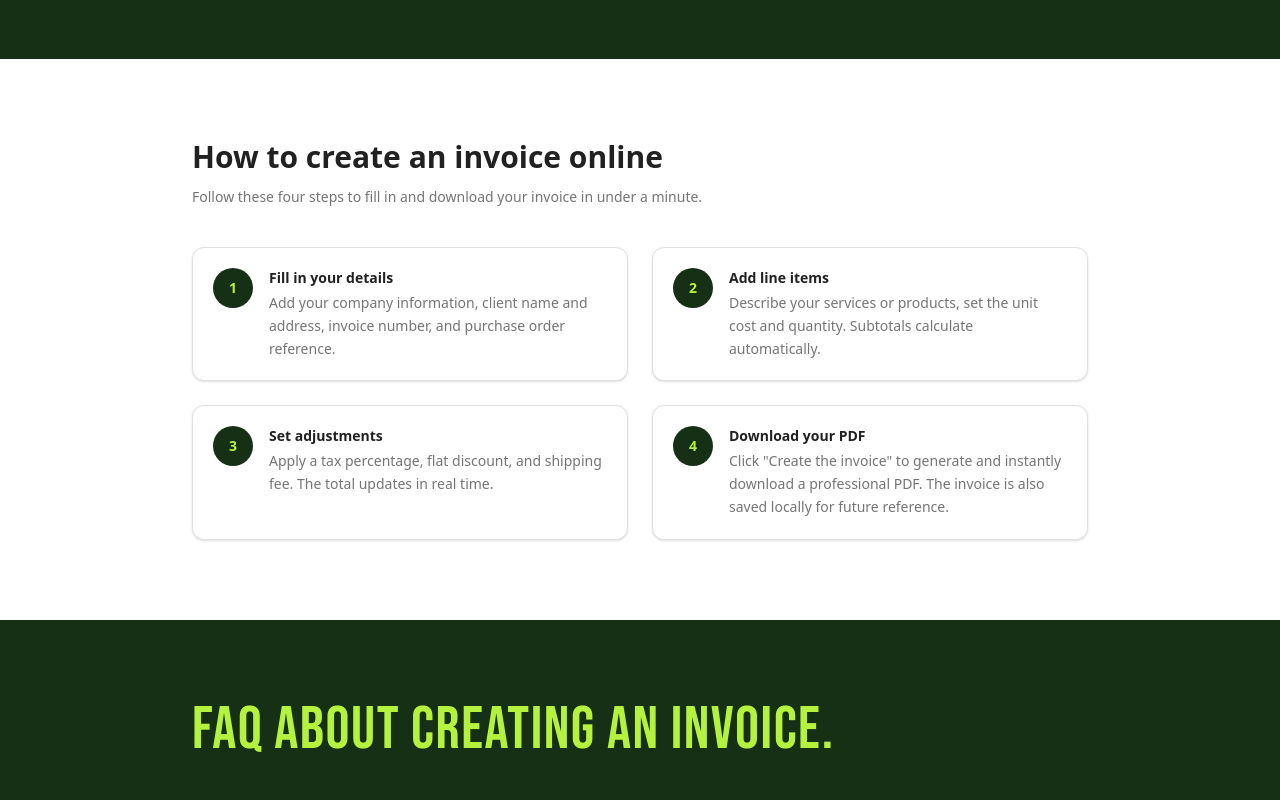
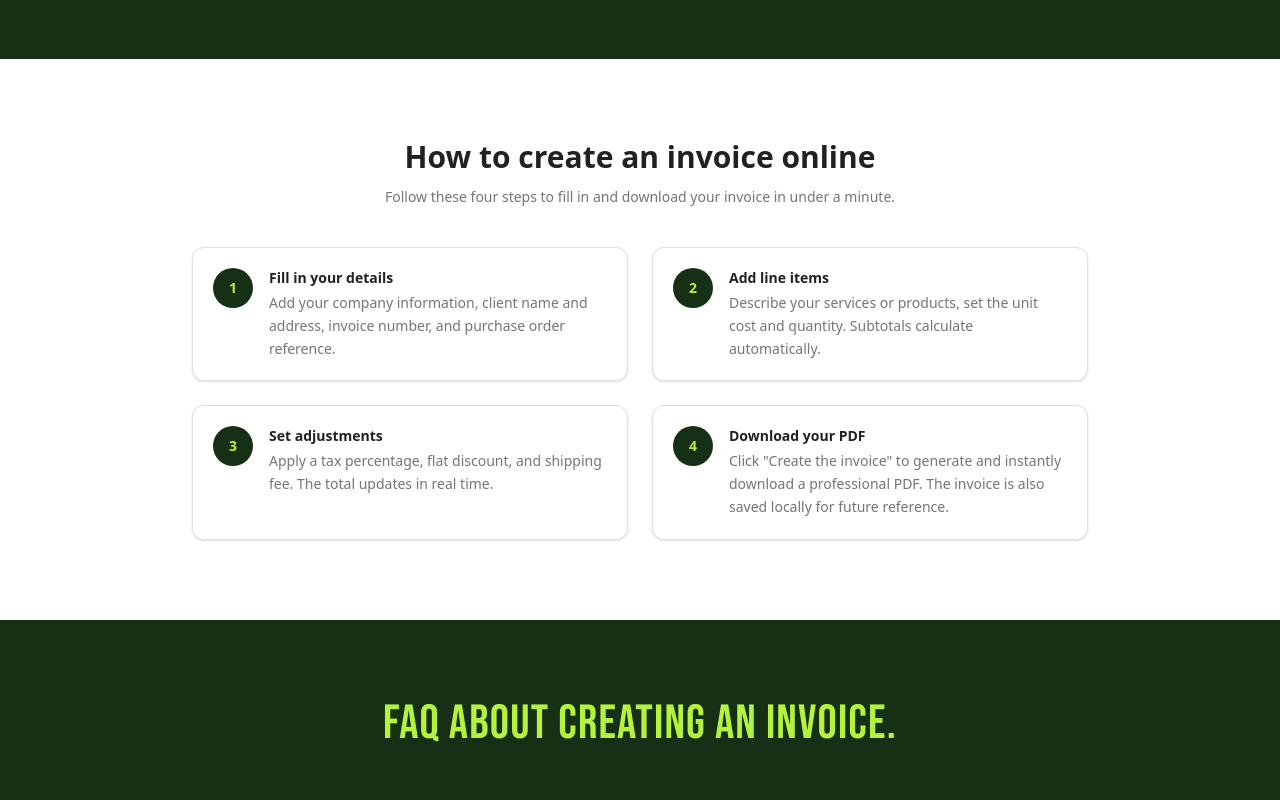
Before and after one commit to teguhrianto/invoice-generator, a Next.js app: page / in a window 1280 px wide. Shown: the part 1500-2300 px from the top of the page. Built offline with nearby package versions, Linux system fonts and the light colour scheme.

Commit message:
style: center tutorial and faq headings, adjust faq title size, add cursor pointer to accordion

```diff
--- a/src/components/home/FaqSection.tsx
+++ b/src/components/home/FaqSection.tsx
@@ -64,7 +64,7 @@ function AccordionItem({ item, isOpen, onToggle, id }: AccordionItemProps) {
         aria-expanded={isOpen}
         aria-controls={panelId}
         onClick={onToggle}
-        className="w-full flex items-center justify-between gap-4 py-5 text-left group"
+        className="w-full flex cursor-pointer items-center justify-between gap-4 py-5 text-left group"
       >
         <span className="text-base sm:text-lg font-semibold text-[#b5f23d] group-hover:text-white transition-colors duration-150">
           {item.question}
@@ -123,7 +123,7 @@ export function FaqSection() {
     <section className="bg-[#163016] px-4 py-16 sm:py-20">
       <div className="mx-auto max-w-4xl">
         <h2
-          className="text-4xl sm:text-6xl text-[#b5f23d] uppercase leading-none tracking-wide mb-12"
+          className="text-4xl sm:text-5xl text-[#b5f23d] uppercase leading-none tracking-wide mb-12 text-center"
           style={{ fontFamily: "var(--font-display)" }}
         >
           FAQ About Creating an Invoice.
--- a/src/components/home/TutorialSection.tsx
+++ b/src/components/home/TutorialSection.tsx
@@ -41,10 +41,10 @@ export function TutorialSection() {
   return (
     <section className="bg-white px-4 py-16 sm:py-20">
       <div className="mx-auto max-w-4xl">
-        <h2 className="text-2xl sm:text-3xl font-bold text-[#212121] mb-3">
+        <h2 className="text-2xl sm:text-3xl font-bold text-[#212121] mb-3 text-center">
           How to create an invoice online
         </h2>
-        <p className="text-sm text-[#757575] mb-10 max-w-xl">
+        <p className="text-sm text-[#757575] mb-10 text-center">
           Follow these four steps to fill in and download your invoice in under a minute.
         </p>
 
```
